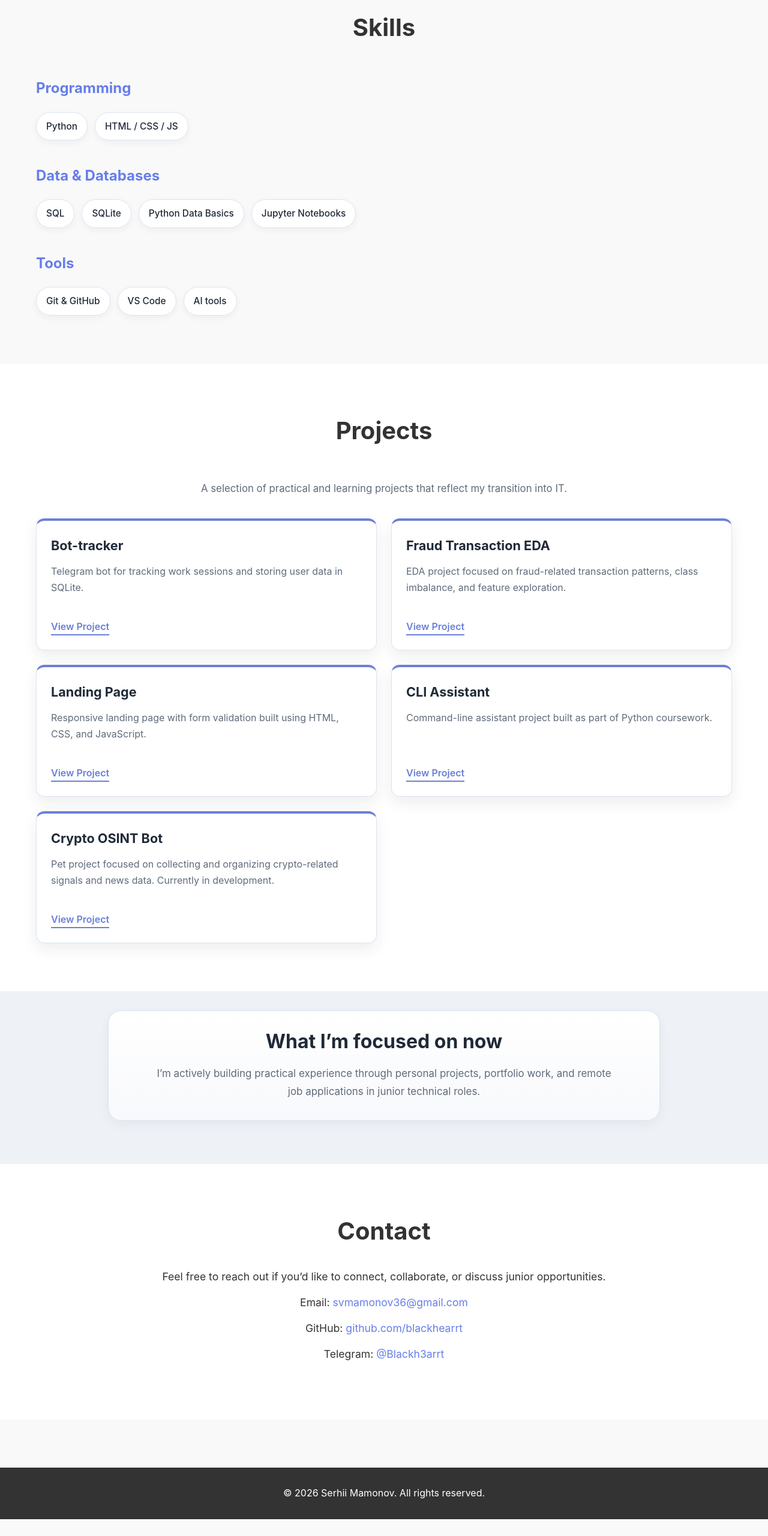
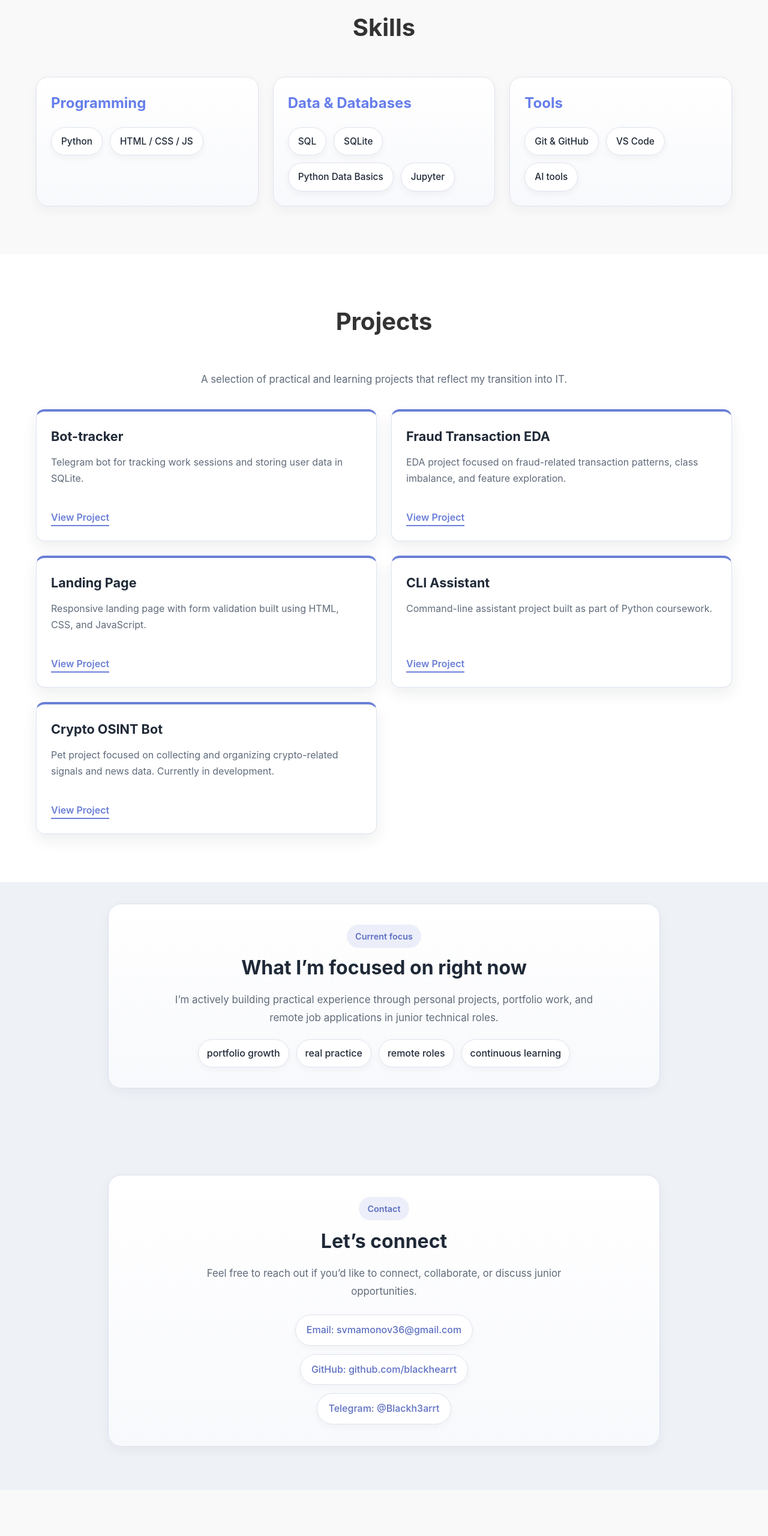
Before and after one commit to blackhearrt/portfolio-site, a plain HTML site: page index.html in a window 1280 px wide. Shown: the part 1060-3620 px from the top of the page at 60% size. Before the commit the page ends 3592 px from the top, so only its background shows below. Drawn offline with Linux system fonts and the light colour scheme.

Commit message:
Improving of Hero, Focus and Contact section. Mminor fixes of buttons

```diff
--- a/index.html
+++ b/index.html
@@ -101,27 +101,37 @@
       </section>
 
       <section id="skills">
-        <!-- grouped skills -->
         <div class="container">
           <h2>Skills</h2>
+
+          <div class="skills-grid">
+            <div class="skill-group-card">
               <h3>Programming</h3>
               <ul class="skills-list">
                 <li>Python</li>
                 <li>HTML / CSS / JS</li>
               </ul>
+            </div>
+
+            <div class="skill-group-card">
               <h3>Data & Databases</h3>
               <ul class="skills-list">
                 <li>SQL</li>
                 <li>SQLite</li>
                 <li>Python Data Basics</li>
-            <li>Jupyter Notebooks</li>
+                <li>Jupyter</li>
               </ul>
+            </div>
+
+            <div class="skill-group-card">
               <h3>Tools</h3>
               <ul class="skills-list">
                 <li>Git & GitHub</li>
                 <li>VS Code</li>
                 <li>AI tools</li>
               </ul>
+            </div>
+          </div>
         </div>
       </section>
 
@@ -205,38 +215,54 @@
       <section id="focus">
         <div class="container">
           <div class="focus-card">
-            <h2 class="section-title">What I’m focused on now</h2>
+            <div class="focus-badge">Current focus</div>
+            <h2 class="section-title">What I’m focused on right now</h2>
             <p class="focus-text">
               I’m actively building practical experience through personal
               projects, portfolio work, and remote job applications in junior
               technical roles.
             </p>
+
+            <div class="focus-points">
+              <span>portfolio growth</span>
+              <span>real practice</span>
+              <span>remote roles</span>
+              <span>continuous learning</span>
+            </div>
           </div>
         </div>
       </section>
 
       <section id="contact">
-        <!-- email / github / optional telegram -->
         <div class="container">
-          <h2>Contact</h2>
-          <p>
+          <div class="contact-card">
+            <div class="contact-badge">Contact</div>
+            <h2 class="section-title">Let’s connect</h2>
+            <p class="contact-text">
               Feel free to reach out if you’d like to connect, collaborate, or
               discuss junior opportunities.
             </p>
-          <p>
-            Email:
-            <a href="mailto:svmamonov36@gmail.com">svmamonov36@gmail.com</a>
-          </p>
-          <p>
-            GitHub:
-            <a href="https://github.com/blackhearrt" target="_blank"
-              >github.com/blackhearrt</a
+
+            <div class="contact-list">
+              <a href="mailto:svmamonov36@gmail.com"
+                >Email: svmamonov36@gmail.com</a
               >
-          </p>
-          <p>
-            Telegram:
-            <a href="https://t.me/Blackh3arrt" target="_blank">@Blackh3arrt</a>
-          </p>
+              <a
+                href="https://github.com/blackhearrt"
+                target="_blank"
+                rel="noopener noreferrer"
+              >
+                GitHub: github.com/blackhearrt
+              </a>
+              <a
+                href="https://t.me/Blackh3arrt"
+                target="_blank"
+                rel="noopener noreferrer"
+              >
+                Telegram: @Blackh3arrt
+              </a>
+            </div>
+          </div>
         </div>
       </section>
     </main>
--- a/style.css
+++ b/style.css
@@ -313,6 +313,27 @@ nav a:hover {
     transform: translateY(-3px);
 }
 
+.skills-grid {
+    display: grid;
+    grid-template-columns: repeat(3, minmax(0, 1fr));
+    gap: 24px;
+    margin-top: 32px;
+}
+
+.skill-group-card {
+    background: linear-gradient(180deg, #ffffff 0%, #f8f9fc 100%);
+    border: 1px solid var(--border);
+    border-radius: 20px;
+    padding: 24px;
+    box-shadow: var(--shadow-soft);
+}
+
+.skill-group-card h3 {
+    font-size: 1.25rem;
+    margin-bottom: 18px;
+    color: var(--primary-dark);
+}
+
 /* Projects Section */
 .projects-grid {
     display: grid;
@@ -402,7 +423,7 @@ nav a:hover {
 /* Goal & Focus Section */
 
 #focus {
-    padding: 32px 0 72px;
+    padding: 36px 0 72px;
     background: var(--bg);
 }
 
@@ -410,19 +431,48 @@ nav a:hover {
     background: linear-gradient(180deg, #ffffff 0%, #f8f9fc 100%);
     border: 1px solid var(--border);
     border-radius: 22px;
-    padding: 32px;
+    padding: 34px;
     box-shadow: var(--shadow-soft);
     max-width: 920px;
     margin: 0 auto;
     text-align: center;
 }
 
+.focus-badge {
+    display: inline-block;
+    background: rgba(107, 127, 215, 0.12);
+    color: var(--primary-dark);
+    padding: 8px 14px;
+    border-radius: 999px;
+    font-size: 0.9rem;
+    font-weight: 600;
+    margin-bottom: 14px;
+}
+
 .focus-text {
     font-size: 1.06rem;
     line-height: 1.8;
     color: var(--muted);
-    max-width: 760px;
-    margin: 0 auto;
+    max-width: 720px;
+    margin: 0 auto 20px;
+}
+
+.focus-points {
+    display: flex;
+    flex-wrap: wrap;
+    justify-content: center;
+    gap: 12px;
+    margin-top: 18px;
+}
+
+.focus-points span {
+    background: white;
+    border: 1px solid var(--border);
+    border-radius: 999px;
+    padding: 10px 14px;
+    color: var(--text);
+    font-weight: 500;
+    box-shadow: 0 4px 12px rgba(31, 41, 55, 0.04);
 }
 
 #goal {
@@ -447,34 +497,68 @@ nav a:hover {
 }
 
 /* Contact Section */
+
 #contact {
-    padding: 80px 0;
-    background-color: white;
+    padding: 72px 0;
+    background: var(--bg);
 }
 
-#contact h2 {
-    font-size: 2.5rem;
-    margin-bottom: 30px;
+.contact-card {
+    background: linear-gradient(180deg, #ffffff 0%, #f8f9fc 100%);
+    border: 1px solid var(--border);
+    border-radius: 22px;
+    padding: 36px;
+    box-shadow: var(--shadow-soft);
+    max-width: 920px;
+    margin: 0 auto;
     text-align: center;
-    color: #333;
 }
 
-#contact p {
-    font-size: 1.1rem;
-    text-align: center;
-    margin-bottom: 15px;
+.contact-badge {
+    display: inline-block;
+    background: rgba(107, 127, 215, 0.12);
+    color: var(--primary-dark);
+    padding: 8px 14px;
+    border-radius: 999px;
+    font-size: 0.9rem;
+    font-weight: 600;
+    margin-bottom: 16px;
 }
 
-#contact a {
-    color: #667eea;
-    text-decoration: none;
-    transition: color 0.3s ease;
+.contact-text {
+    font-size: 1.05rem;
+    line-height: 1.8;
+    color: var(--muted);
+    max-width: 700px;
+    margin: 0 auto 24px;
 }
 
-#contact a:hover {
-    color: #764ba2;
-    text-decoration: underline;
+.contact-list {
+    display: flex;
+    flex-direction: column;
+    gap: 14px;
+    align-items: center;
 }
+
+.contact-list a {
+    display: inline-block;
+    text-decoration: none;
+    color: var(--primary-dark);
+    font-weight: 500;
+    background: white;
+    border: 1px solid var(--border);
+    border-radius: 999px;
+    padding: 12px 18px;
+    box-shadow: 0 4px 12px rgba(31, 41, 55, 0.04);
+    transition: transform 0.2s ease, box-shadow 0.2s ease;
+}
+
+.contact-list a:hover {
+    transform: translateY(-2px);
+    box-shadow: 0 8px 18px rgba(31, 41, 55, 0.08);
+}
+
+
 
 /* Footer */
 footer {
@@ -529,6 +613,7 @@ footer p {
     .hero-layout {
         flex-direction: column;
         text-align: center;
+        gap: 22px;
     }
 
     .hero-content {
@@ -536,19 +621,44 @@ footer p {
     }
 
     .hero-photo {
-        width: 180px;
-        height: 180px;
+        width: 170px;
+        height: 170px;
+    }
+
+
+    .hero-title {
+        font-size: 2.4rem;
+    }
+
+    .hero-subtitle {
+        font-size: 1.05rem;
+        line-height: 1.7;
+    }
+
+    .hero-stack {
+        font-size: 0.98rem;
     }
 
     .hero-buttons {
-        justify-content: center;
+        width: 100%;
         flex-direction: column;
-        align-items: center;
+        align-items: stretch;
+        gap: 12px;
     }
 
-    .btn {
+    .hero-buttons .btn {
         width: 100%;
-        max-width: 300px;
+        max-width: 320px;
+        margin: 0 auto;
+        text-align: center;
+    }
+
+    .focus-card,
+    .contact-card,
+    .about-card,
+    .skill-group-card {
+        padding: 24px 20px;
+        border-radius: 18px;
     }
 
     #skills h2,
@@ -569,7 +679,7 @@ footer p {
 
 
     #hero {
-        padding: 60px 0;
+        padding: 64px 0 54px;
     }
 
     #about,
@@ -662,3 +772,35 @@ footer p {
         display: flex;
     }
 }
+
+@media (max-width: 992px) {
+    .skills-grid {
+        grid-template-columns: 1fr;
+    }
+
+    .hero-layout {
+        flex-direction: column;
+        gap: 28px;
+        text-align: center;
+    }
+
+    .hero-photo-wrap {
+        order: -1;
+    }
+
+    .hero-content {
+        text-align: center;
+        display: flex;
+        flex-direction: column;
+        align-items: center;
+    }
+
+    .hero-photo {
+        width: 210px;
+        height: 210px;
+    }
+
+    .hero-buttons {
+        justify-content: center;
+    }
+}
```
Lines whose indentation alone changed are shown as unchanged.
